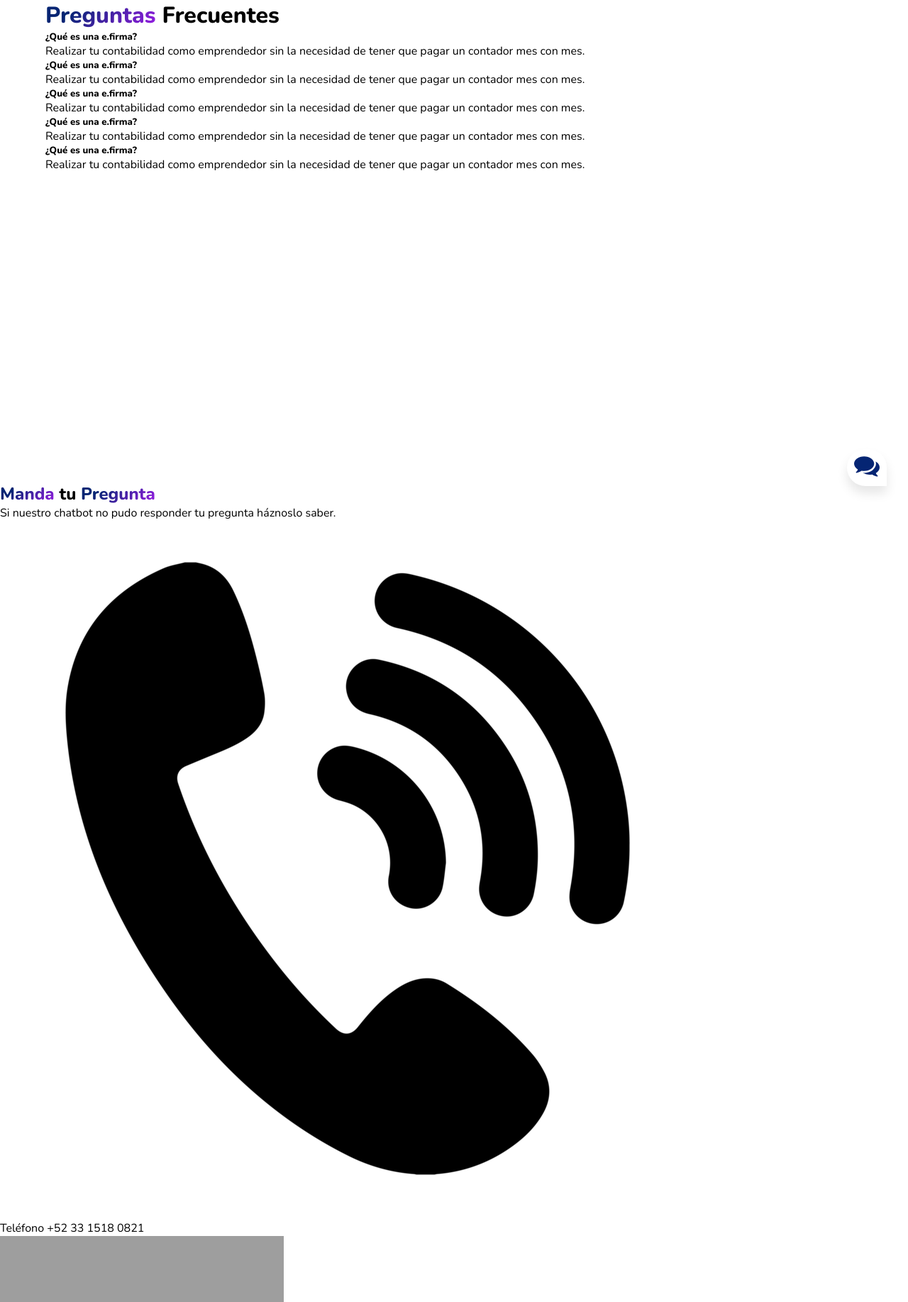
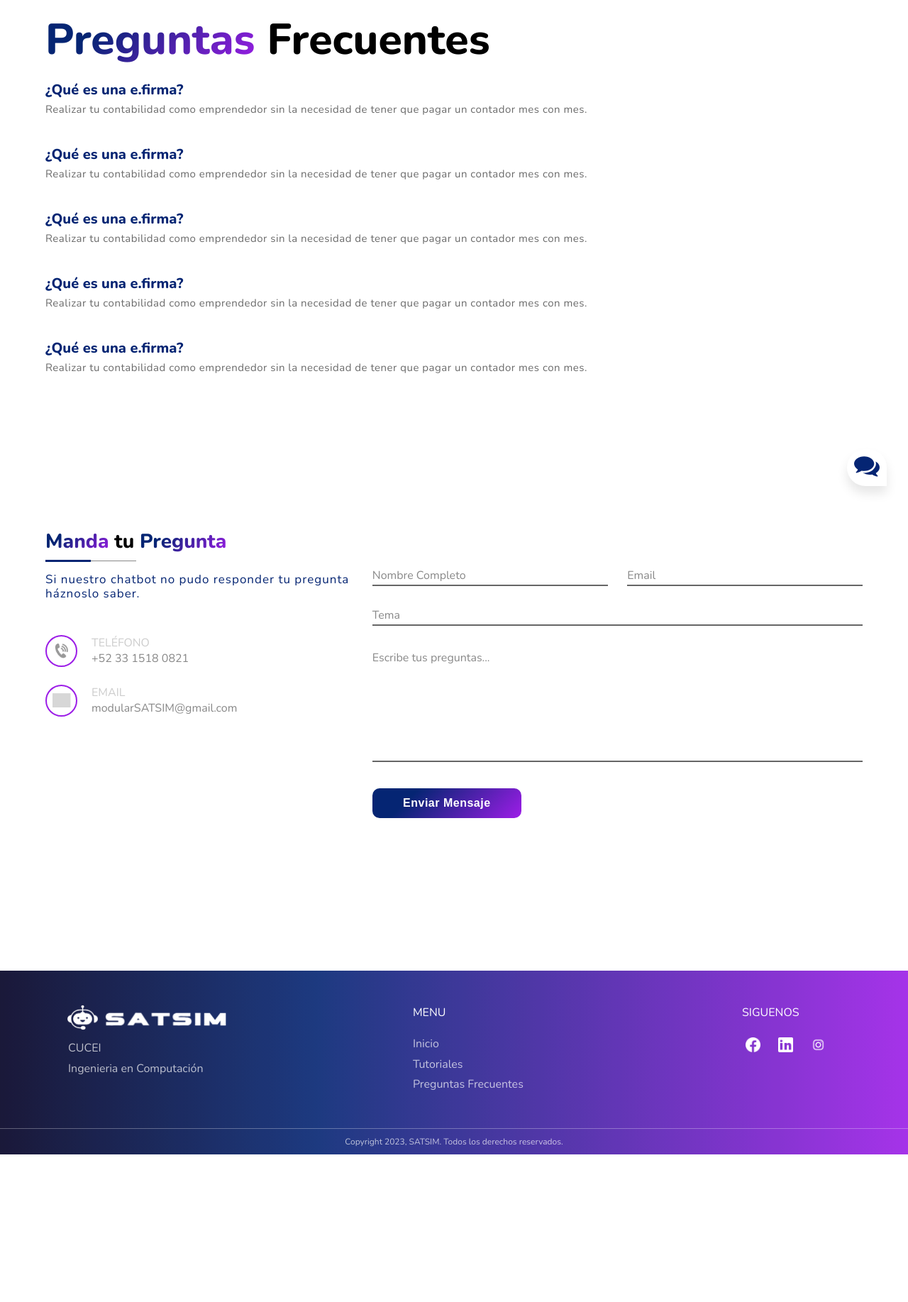
Before and after one commit to JESG-27/TUTOR-SAT, a Flask app: page /preguntas-frecuentes in a window 1280 px wide. Shown: the part 85-1920 px from the top of the page at 71% size. After the commit the page ends 1712 px from the top, so only its background shows below. Run offline with Flask 3, Linux system fonts and the light colour scheme; grey boxes are pictures that could not be loaded.

Commit message:
Add files via upload

```diff
--- a/SAT-Modular/static/style.css
+++ b/SAT-Modular/static/style.css
@@ -53,7 +53,28 @@ html {
     transform: translateY(-40px);
     z-index: 123456;
     opacity: 1;
-    background-color: #F1F1F1;;
+    background-color: #F1F1F1;
+    animation-name: slide2;
+    animation-duration: 1.2s;
+    -o-animation-iteration-count: 1;
+    animation-iteration-count: 1;
+}
+
+@keyframes slide2 {
+    0% {
+        transform: translateY(0px);
+        opacity: .98;
+    }
+
+    50% {
+        transform: translateY(-40px);
+        opacity: .98;
+    }
+
+    100% {
+        transform: translateY(-40px);
+        opacity: 1;
+    }
 }
 
 /* BUTTON */
@@ -272,7 +293,8 @@ header {
     letter-spacing: 1px;
     color: #fff;
     padding: 9px 25px;
-    background: linear-gradient(315deg, #9C1DE7  0.52%,  #052573 74%);;
+    background: linear-gradient(315deg, #9C1DE7 0.52%, #052573 74%);
+    ;
     border: none;
     border-radius: 40px;
     cursor: pointer;
@@ -325,7 +347,7 @@ header {
 }
 
 .gradient-text {
-    background: linear-gradient(315deg, #9C1DE7  0.52%,  #052573 74%);
+    background: linear-gradient(315deg, #9C1DE7 0.52%, #052573 74%);
     -webkit-background-clip: text;
     -webkit-text-fill-color: transparent;
 }
@@ -348,13 +370,13 @@ header {
     text-transform: capitalize;
     padding: 12px 30px;
     border-radius: 10px;
-    background: linear-gradient(315deg, #9C1DE7  0.52%,  #052573 74%);
+    background: linear-gradient(315deg, #9C1DE7 0.52%, #052573 74%);
     transition: all .42s;
     text-decoration: none;
 }
 
 
-.main-img  {
+.main-img {
     position: relative;
     width: 100px;
     height: auto;
@@ -362,7 +384,7 @@ header {
     padding-bottom: 5%;
 }
 
-.main-img img{
+.main-img img {
     max-width: 800px;
     width: 450px;
     height: auto;
@@ -383,9 +405,11 @@ header {
     0% {
         transform: translateY(0px);
     }
+
     50% {
         transform: translateY(-15px);
     }
+
     100% {
         transform: translateY(0px);
     }
@@ -414,7 +438,7 @@ header {
 }
 
 
-.Como-container1  h1 {
+.Como-container1 h1 {
     font-size: 4.90rem;
     font-weight: 700;
     color: black;
@@ -422,7 +446,7 @@ header {
     margin-bottom: 20px;
 }
 
-.Como-container1  p {
+.Como-container1 p {
     font-size: 16px;
     color: #6b6b6b;
     font-weight: 400;
@@ -441,7 +465,7 @@ header {
     text-transform: capitalize;
     padding: 12px 30px;
     border-radius: 10px;
-    background: linear-gradient(315deg, #9C1DE7  0.52%,  #052573 74%);
+    background: linear-gradient(315deg, #9C1DE7 0.52%, #052573 74%);
     transition: all .42s;
     text-decoration: none;
     margin-left: 25px;
@@ -469,7 +493,7 @@ header {
     padding-top: 20px;
 }
 
-.chatbot-main-img  img{
+.chatbot-main-img img {
     max-width: 400px;
     width: 450px;
     height: auto;
@@ -491,7 +515,7 @@ header {
     font-weight: 700;
     color: black;
     line-height: 1.2;
-    margin:  0;
+    margin: 0;
     margin-bottom: 25px;
 }
 
@@ -513,7 +537,7 @@ header {
     text-transform: capitalize;
     padding: 12px 30px;
     border-radius: 10px;
-    background: linear-gradient(315deg, #9C1DE7  0.52%,  #052573 74%);
+    background: linear-gradient(315deg, #9C1DE7 0.52%, #052573 74%);
     transition: all .42s;
     text-decoration: none;
     margin-top: 2.25rem;
@@ -525,6 +549,7 @@ header {
     color: #052573;
     transform: scale(1.1);
 }
+
 .preguntas-container {
     height: 85vh;
     margin: 0;
@@ -550,7 +575,7 @@ header {
 }
 
 /* PIE DE PAGINA */
-footer{
+footer {
     bottom: 0;
     left: 0;
     height: fit-content;
@@ -561,13 +586,13 @@ footer{
     flex-direction: column;
     background-color: var(--dark);
     color: white;
-    background: rgb(2,0,36);
-    background: linear-gradient(90deg, rgba(2,0,36,1) 0%, rgba(5,37,115,1) 35%, rgba(156,29,231,1) 100%);
+    background: rgb(2, 0, 36);
+    background: linear-gradient(90deg, rgba(2, 0, 36, 1) 0%, rgba(5, 37, 115, 1) 35%, rgba(156, 29, 231, 1) 100%);
     opacity: .9;
     margin-top: 40px;
 }
 
-.copyright-container{
+.copyright-container {
     width: 100%;
     display: flex;
     justify-content: center;
@@ -575,21 +600,21 @@ footer{
     border-top: 1px solid rgba(255, 255, 255, 0.3);
 }
 
-.copyright{
+.copyright {
     font-size: 12px;
     opacity: 0.7;
     font-weight: 400;
     padding: 10px 0;
 }
 
-.footer-menus{
+.footer-menus {
     display: flex;
     justify-content: space-between;
     align-items: flex-start;
     width: 40%;
 }
 
-.footer-container{
+.footer-container {
     height: fit-content;
     width: 100%;
     padding: 3rem 6rem;
@@ -599,19 +624,20 @@ footer{
     align-items: flex-start;
 }
 
-.footer-content-container{
+.footer-content-container {
     display: flex;
     justify-content: flex-start;
     align-items: flex-start;
     flex-direction: column;
 }
 
-footer .website-logo{
+footer .website-logo {
     margin-bottom: 1.2rem;
     font-size: calc(1vw + 20px);
 }
 
-.footer-info, .menu-item-footer{
+.footer-info,
+.menu-item-footer {
     margin: 0.2rem 0;
     opacity: 0.7;
     color: white;
@@ -619,18 +645,18 @@ footer .website-logo{
     transition: 0.5s;
 }
 
-.menu-item-footer:hover{
+.menu-item-footer:hover {
     opacity: 1;
 }
 
-.menu-title{
+.menu-title {
     font-size: var(--medium-text-font);
     font-weight: 400;
     text-transform: uppercase;
     margin-bottom: 1.2rem;
 }
 
-.social-container{
+.social-container {
     display: flex;
     justify-content: center;
     align-items: center;
@@ -638,7 +664,7 @@ footer .website-logo{
     width: 100%;
 }
 
-.social-link{
+.social-link {
     height: 100%;
     width: 30px;
     background-image: url('/static/images/FacebookBlanco.png');
@@ -648,15 +674,16 @@ footer .website-logo{
     background-repeat: no-repeat;
 }
 
-.social-link:hover{
+.social-link:hover {
     opacity: 0.7;
 }
 
-footer .social-link:nth-of-type(2){
+footer .social-link:nth-of-type(2) {
     background-image: url('/static/images/LinkedinBlanco.png');
 }
 
-footer .social-link:nth-of-type(3){/*Nth of type inside that container*/
+footer .social-link:nth-of-type(3) {
+    /*Nth of type inside that container*/
     background-image: url('/static/images/InstagramBlanco.png');
 }
 
@@ -671,14 +698,14 @@ footer .social-link:nth-of-type(3){/*Nth of type inside that container*/
 }
 
 /*MEDIA QUERY*/
-@media (max-width: 768px){
-
-    .footer-container{
+@media (max-width: 768px) {
+
+    .footer-container {
         padding: 2rem;
         flex-direction: column;
     }
 
-    .footer-content-container{
+    .footer-content-container {
         width: 100%;
         padding: 2rem 0;
         border-bottom: 1px solid #2A2A2A;
@@ -686,15 +713,16 @@ footer .social-link:nth-of-type(3){/*Nth of type inside that container*/
         align-items: center;
     }
 
-    .footer-content-container:nth-of-type(1){
+    .footer-content-container:nth-of-type(1) {
         align-items: flex-start;
     }
-    .footer-content-container:nth-of-type(3){
+
+    .footer-content-container:nth-of-type(3) {
         border-bottom: none;
         padding-bottom: 0;
     }
 
-    .footer-menus{
+    .footer-menus {
         width: 100%;
         display: flex;
         justify-content: space-between;
@@ -702,16 +730,301 @@ footer .social-link:nth-of-type(3){/*Nth of type inside that container*/
         border-bottom: 1px solid #2A2A2A;
     }
 
-    .footer-menus .footer-content-container:nth-of-type(1){
+    .footer-menus .footer-content-container:nth-of-type(1) {
         width: 45%;
         align-items: flex-start;
         border-bottom: none;
     }
-    .footer-menus .footer-content-container:nth-of-type(2){
+
+    .footer-menus .footer-content-container:nth-of-type(2) {
         width: 45%;
         align-items: flex-start;
         border-bottom: none;
     }
+}
+
+/* -------PREGUNTAS FRECUENTES------------------------------------------------------------------------------------------ */
+.preguntas-container h5 {
+    color: #052573;
+    font-size: 1.25rem;
+    font-weight: 600;
+}
+
+.preguntas-container h1 {
+    font-size: 3.80rem;
+    font-weight: 700;
+    color: black;
+    line-height: 1.2;
+    margin: 20px 0;
+}
+
+.preguntas-container p {
+    font-size: 15px;
+    color: #6b6b6b;
+    font-weight: 400;
+    letter-spacing: 0.5px;
+    line-height: 28px;
+    margin-bottom: 2.25rem;
+}
+
+
+.Frecuente-container {
+    margin: 0;
+    padding: 0;
+    /*font-family: Verdana, Geneva, sans-serif;*/
+    box-sizing: border-box;
+    height: 90vh;
+}
+
+/* ---- Contenido ----*/
+.Frecuente-container {
+    margin: 5% 5%;
+    display: flex;
+    height: 70vh;
+}
+
+/* Dos columnas principales*/
+.Frecuente-content1 {
+    width: 40%;
+    margin: 0 auto;
+}
+
+.Frecuente-content2 {
+    width: 60%;
+    margin: 0 auto;
+    padding-top: 1%;
+}
+
+.containerPreguntas {
+    width: 100%;
+    min-height: 75vh;
+    display: flex;
+    justify-content: center;
+    align-items: center;
+    padding: 20px 4%;
+}
+
+.Frecuente-content2 .row {
+    display: flex;
+    justify-content: space-between;
+    width: 100%;
+    max-width: 1210px;
+}
+
+.Frecuente-content2 section.right .messageForm {
+    display: flex;
+    justify-content: space-between;
+    flex-wrap: wrap;
+    padding-top: 30px;
+}
+
+.Frecuente-content2 section.right .inputGroup {
+    margin: 16px 0px;
+    position: relative;
+}
+
+.messageForm .halfWidth {
+    flex-basis: 48%;
+}
+
+.messageForm .fullWidth {
+    flex-basis: 100%;
+}
+
+.messageForm input,
+.messageForm textarea {
+    width: 100%;
+    font-size: 16px;
+    padding: 2px 0px;
+    background-color: #fff;
+    color: black;
+    border: none;
+    border-bottom: 2px solid #666;
+    outline: none;
+}
+
+.messageForm textarea {
+    resize: none;
+    height: 160px;
+    display: block;
+}
+
+textarea::-webkit-scrollbar {
+    width: 5px;
+}
+
+textarea::-webkit-scrollbar-track {
+    background-color: #1e1e1e;
+    border-radius: 15px;
+}
+
+textarea::-webkit-scrollbar-thumb {
+    background-color: #052573;
+    border-radius: 15px;
+}
+
+.inputGroup label {
+    position: absolute;
+    left: 0;
+    bottom: 4px;
+    color: #888;
+    font-size: 16px;
+    transition: 0.4s;
+    pointer-events: none;
+}
+
+.inputGroup:nth-child(4) label {
+    top: 2px;
+}
+
+.inputGroup input:focus~label,
+.inputGroup textarea:focus~label,
+.inputGroup input:valid~label,
+.inputGroup textarea:valid~label {
+    transform: translateY(-30px);
+    font-size: 16px;
+}
+
+.inputGroup button {
+    display: inline-block;
+    color: #fff;
+    font-size: 1rem;
+    font-weight: 600;
+    letter-spacing: 0.5px;
+    text-transform: capitalize;
+    padding: 12px 30px;
+    border-radius: 10px;
+    background: linear-gradient(315deg, #9C1DE7 0.52%, #052573 74%);
+    transition: all .42s;
+    text-decoration: none;
+    width: 210px;
+    border: none;
+    margin-top: 5px;
+}
+
+.inputGroup button:hover {
+    background: none;
+    border: 2px solid #9C1DE7;
+    color: #052573;
+    transform: scale(1.1);
+}
+
+@media(max-width: 1100px) {
+    .messageForm .halfWidth {
+        flex-basis: 100%;
+    }
+}
+
+@media(max-width: 900px) {
+    .containerPreguntas .row {
+        flex-wrap: wrap;
+    }
+
+    .row section.left,
+    .row section.right {
+        flex-basis: 100%;
+        margin: 0px;
+    }
+}
+
+.row section.col {
+    display: flex;
+    flex-direction: column;
+}
+
+.row section.left {
+    flex-basis: 35%;
+    min-width: 320px;
+    margin-right: 60px;
+}
+
+.row section.right {
+    flex-basis: 60%;
+}
+
+section.left .contactTitle h2 {
+    position: relative;
+    font-size: 28px;
+    color: black;
+    display: inline-block;
+    margin-bottom: 25px;
+}
+
+section.left .contactTitle h2::before {
+    content: '';
+    position: absolute;
+    width: 50%;
+    height: 1px;
+    background-color: #888;
+    top: 120%;
+    left: 0;
+}
+
+section.left .contactTitle h2::after {
+    content: '';
+    position: absolute;
+    width: 25%;
+    height: 3px;
+    background-color: #052573;
+    top: calc(120% - 1px);
+    left: 0;
+}
+
+section.left .contactTitle p {
+    font-size: 17px;
+    color: #052573;
+    letter-spacing: 1px;
+    line-height: 1.2;
+    padding-bottom: 22px;
+}
+
+section.left .contactInfo {
+    margin-bottom: 16px;
+}
+
+.contactInfo .iconGroup {
+    display: flex;
+    align-items: center;
+    margin: 25px 0px;
+}
+
+.iconGroup .icon {
+    width: 45px;
+    height: 45px;
+    border: 2px solid #9C1DE7;
+    border-radius: 50%;
+    margin-right: 20px;
+    position: relative;
+}
+
+.iconGroup .icon img {
+    font-size: 20px;
+    color: black;
+    position: absolute;
+    top: 50%;
+    left: 50%;
+    transform: translate(-50%, -50%);
+}
+
+.phone {
+    width: 55%;
+    opacity: .4;
+}
+
+.email {
+    width: 65%;
+    opacity: .4;
+}
+
+.iconGroup .details span {
+    display: block;
+    color: #888;
+    font-weight: 500;
+}
+
+.iconGroup .details span:nth-child(1) {
+    text-transform: uppercase;
+    color: #ccc;
 }
 
 /* -------TUTORIAL CFDI PORTADA CURSO------------------------------------------------------------------------------------------ */
@@ -801,7 +1114,7 @@ h2.CFDI {
     display: flex;
     padding: 2%;
     margin-right: 3rem;
-    box-shadow: 0 0 0 4px  #fff, 0 6px 2px #ccc, 0 -6px 2px #ccc;
+    box-shadow: 0 0 0 4px #fff, 0 6px 2px #ccc, 0 -6px 2px #ccc;
     margin-bottom: 4%;
 }
 
```
Lines whose indentation alone changed are shown as unchanged.
